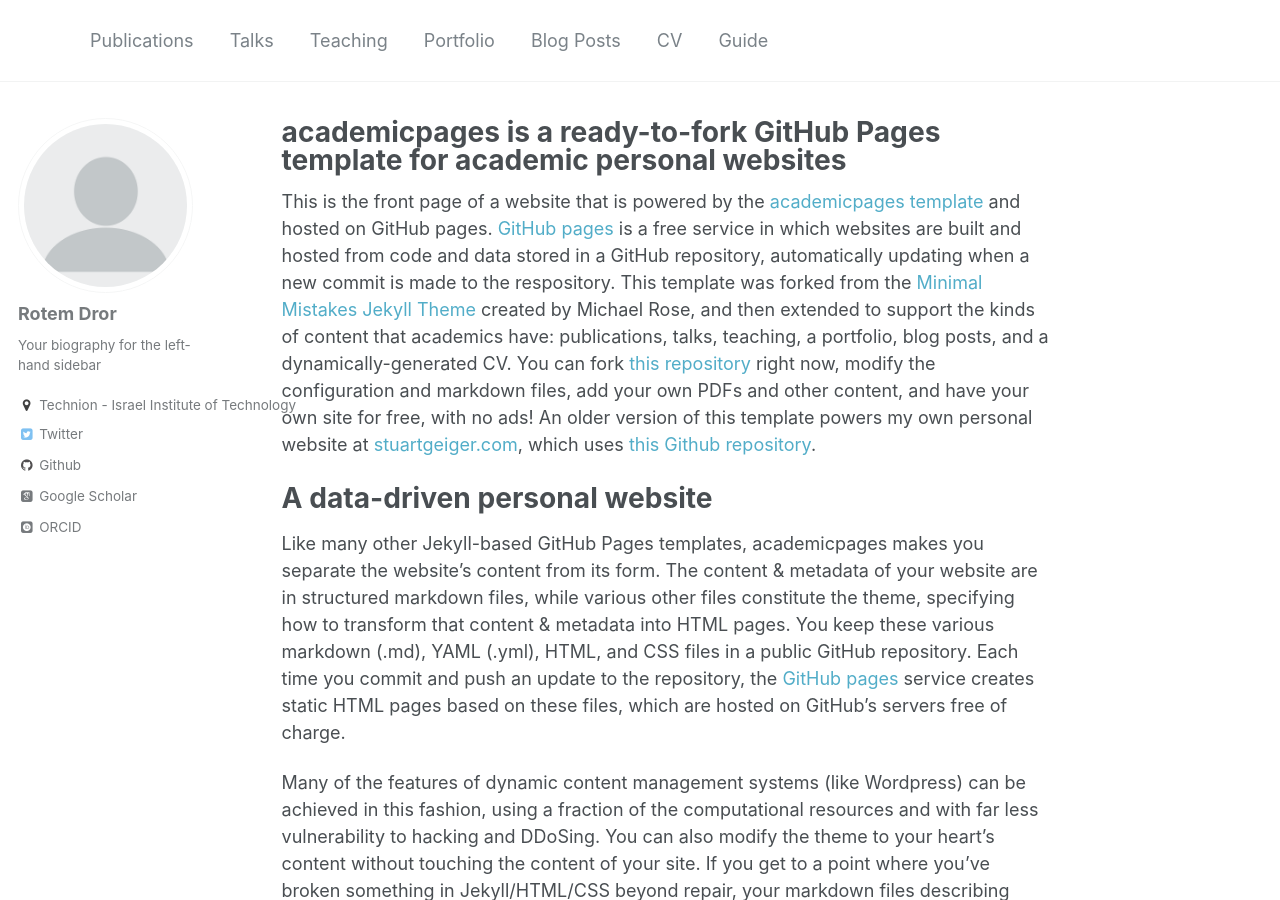
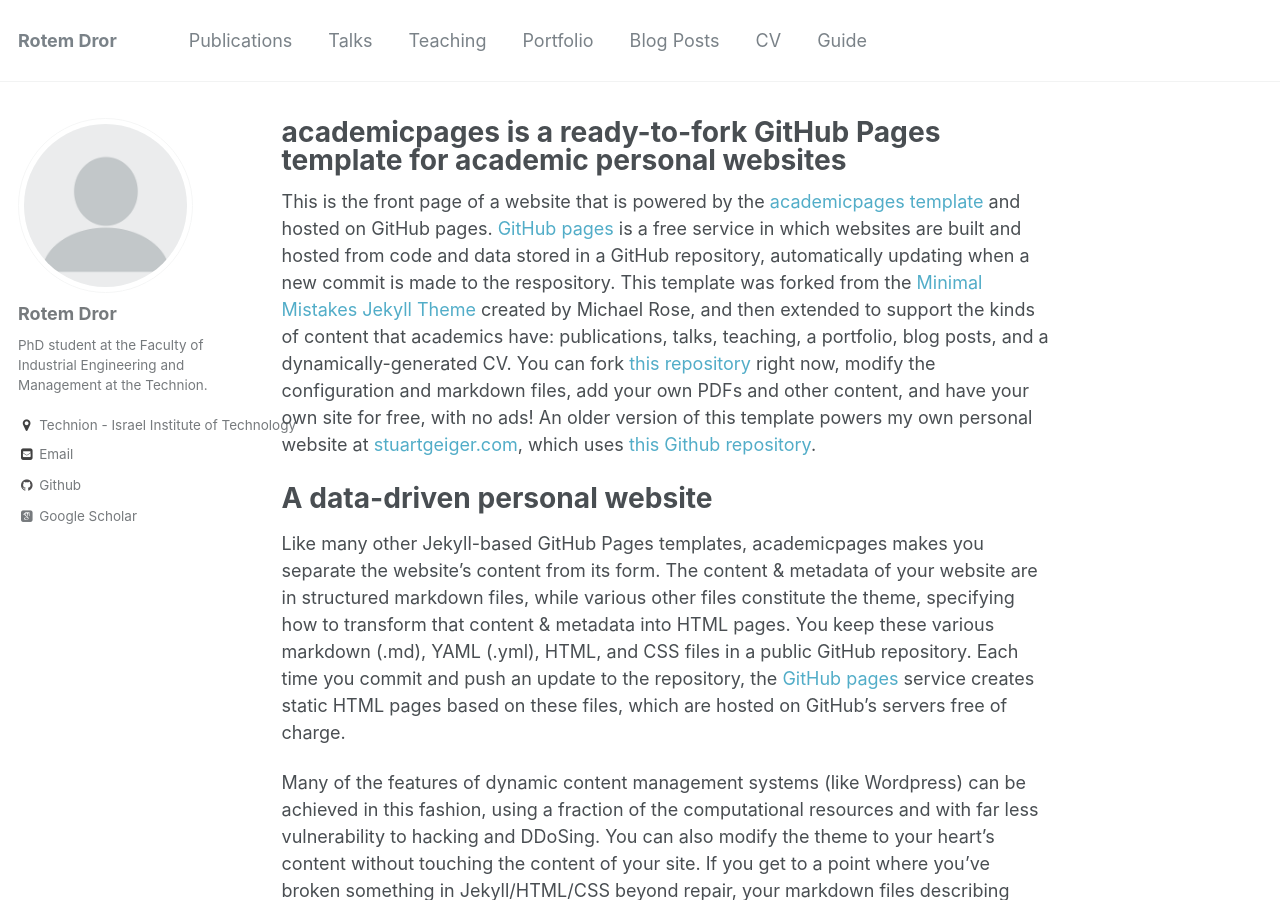
Before and after one commit to rtmdrr/rtmdrr.github.io, a Jekyll site: the page built from _pages/about.md, in a window 1280 px wide and 900 px high. Built offline with Jekyll 4.4.1, drawn with Linux system fonts in a browser that asks for light colours; some web fonts are replaced.

Commit message:
Update _config.yml

```diff
--- a/_config.yml
+++ b/_config.yml
@@ -7,13 +7,13 @@
 
 # Site Settings
 locale                   : "en-US"
-title                    : ""
+title                    : "Rotem Dror"
 title_separator          : "-"
 name                     : &name "Rotem Dror"
-description              : &description "personal description"
-url                      : https://academicpages.github.io # the base hostname & protocol for your site e.g. "https://mmistakes.github.io"
+description              : &description "PhD student at the Technion"
+url                      : https://rtmdrr.github.io # the base hostname & protocol for your site e.g. "https://mmistakes.github.io"
 baseurl                  : "" # the subpath of your site, e.g. "/blog"
-repository               : "academicpages/academicpages.github.io"
+repository               : "rtmdrr.github.io"
 teaser                   :  # filename of teaser fallback teaser image placed in /images/, .e.g. "500x300.png"
 breadcrumbs              : false # true, false (default)
 words_per_minute         : 160
@@ -80,11 +80,11 @@
 author:
   name             : "Rotem Dror"
   avatar           : "profile.png"
-  bio              : "Your biography for the left-hand sidebar"
+  bio              : "PhD student at the Faculty of Industrial Engineering and Management at the Technion."
   location         : "Technion - Israel Institute of Technology"
   employer         :
-  googlescholar    : "http://yourfullgooglescholarurl.com"
-  email            :
+  googlescholar    : ""
+  email            : "rtmdrr@campus.technion.ac.il"
   uri              :
   bitbucket        :
   codepen          :
@@ -92,19 +92,19 @@
   flickr           :
   facebook         :
   foursquare       :
-  github           : "academicpages"
+  github           : "rtmdrr.github.io"
   google_plus      :
   keybase          :
   instagram        :
   lastfm           :
   linkedin         :
-  orcid            : ""
+  orcid            :
   pinterest        :
   soundcloud       :
   stackoverflow    : # http://stackoverflow.com/users/123456/username
   steam            :
   tumblr           :
-  twitter          : "replacethistwitterhandle"
+  twitter          : # "replacethistwitterhandle"
   vine             :
   weibo            :
   xing             :
```
